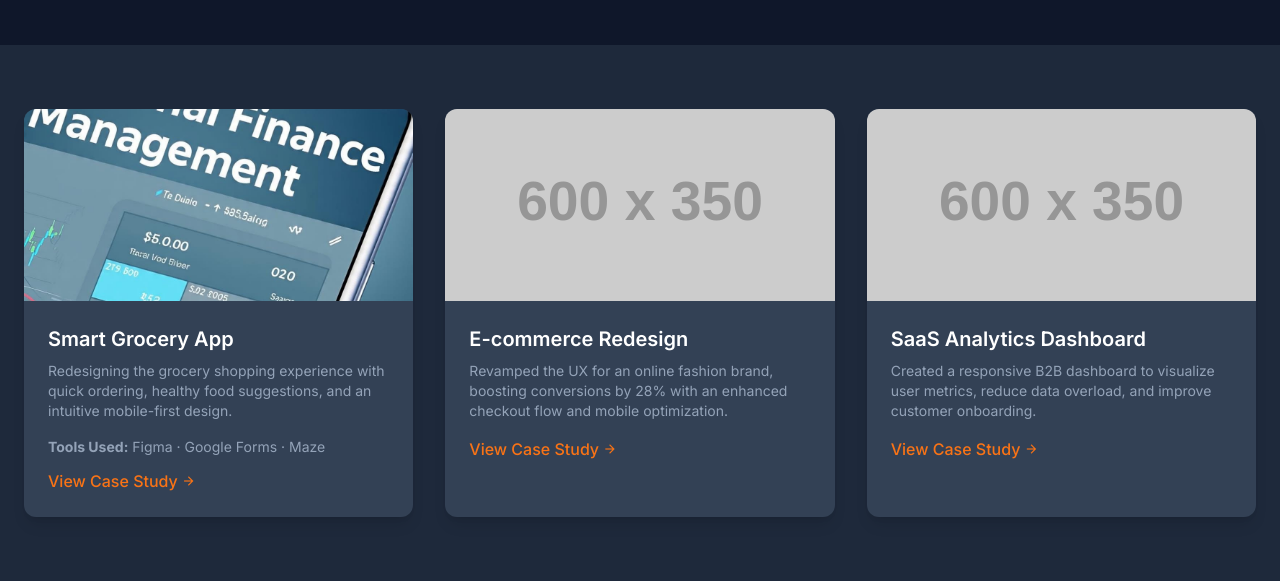
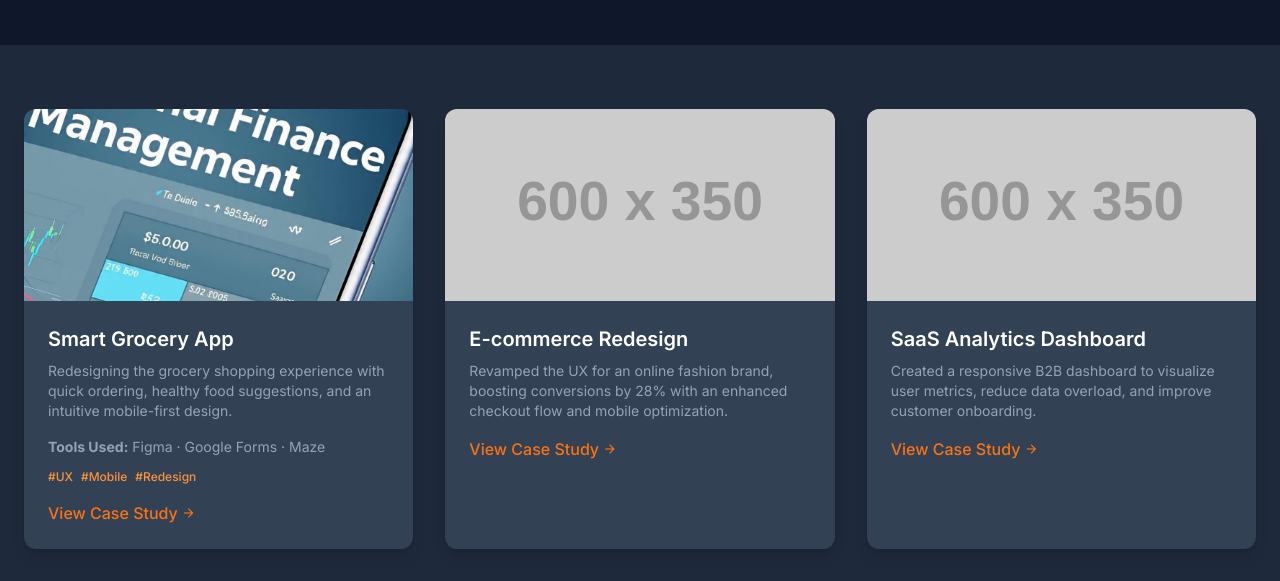
Before and after one commit to AnnapurnaGawande/UIUXDesign, a plain HTML site: page Portfolio.html in a window 1280 px wide. Shown: the part 219-800 px from the top of the page. Drawn offline with nearby package versions, Linux system fonts and the light colour scheme; placeholder pictures from the web are drawn by us.

Commit message:
Update Portfolio.html

```diff
--- a/Portfolio.html
+++ b/Portfolio.html
@@ -54,19 +54,23 @@
   <div class="container mx-auto px-6">
     <div class="grid md:grid-cols-2 lg:grid-cols-3 gap-8">
       <!-- Project 1 -->
-      <div class="bg-slate-700 rounded-xl overflow-hidden shadow-lg hover:shadow-orange-400/20 transition-shadow duration-300">
-        <img src="image6.jpeg" alt="Mobile App UI" class="w-full h-48 object-cover">
+      <div class="bg-slate-700 rounded-xl overflow-hidden shadow-lg hover:shadow-orange-400/20 transition-shadow duration-300 hover:scale-105 transform">
+  <img src="image6.jpeg" alt="Smart Grocery App UI" class="w-full h-48 object-cover">
   <div class="p-6">
     <h3 class="text-xl font-semibold text-white mb-2">Smart Grocery App</h3>
     <p class="text-slate-400 text-sm mb-4">Redesigning the grocery shopping experience with quick ordering, healthy food suggestions, and an intuitive mobile-first design.</p>
-          <p class="text-slate-400 text-sm mb-3"><span class="font-bold" >Tools Used:</span>
-Figma · Google Forms · Maze</p>
-          <a class="text-orange-500 font-medium hover:text-orange-400 transition-colors inline-flex items-center" href="First Project.html">
+    <p class="text-slate-400 text-sm mb-3"><span class="font-bold">Tools Used:</span> Figma · Google Forms · Maze</p>
+    <div class="flex gap-2 flex-wrap text-xs text-orange-400 font-medium mt-2">
+      <span>#UX</span>
+      <span>#Mobile</span>
+      <span>#Redesign</span>
+    </div>
+    <a class="text-orange-500 font-medium hover:text-orange-400 transition-colors inline-flex items-center mt-4" href="Grocery_App.html">
       View Case Study <span class="material-icons ml-1 text-sm">arrow_forward</span>
     </a>
-
   </div>
 </div>
+
 
       <!-- Project 2 -->
       <div class="bg-slate-700 rounded-xl overflow-hidden shadow-lg hover:shadow-orange-400/20 transition-shadow duration-300">
```
Lines whose indentation alone changed are shown as unchanged.
